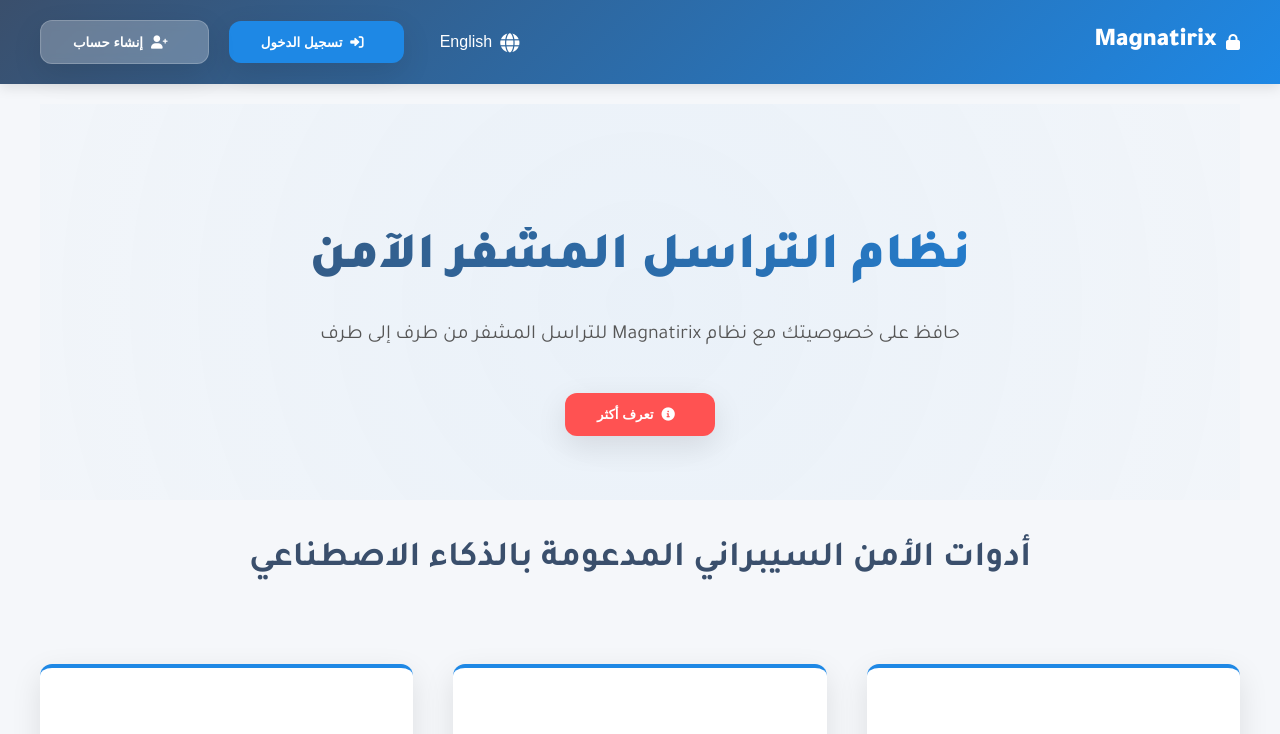
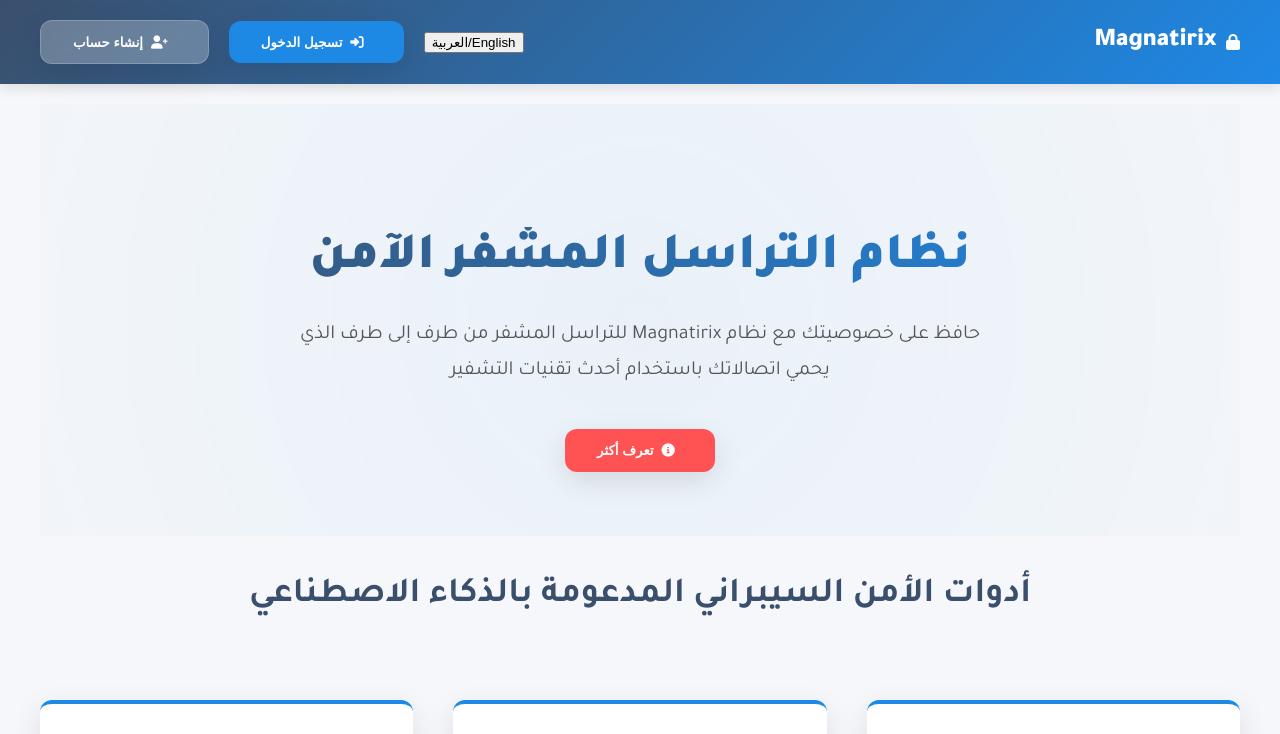
Before and after one commit to maryam24-7/Magnatirix, a website: page public/index.html in a window 1280 px wide. Shown: the top 734 px of the page. Drawn offline with Linux system fonts and the light colour scheme; files whose address does not match are found by name.

Commit message:
Update index.html

```diff
--- a/public/index.html
+++ b/public/index.html
@@ -476,10 +476,7 @@
                 <span class="logo">Magnatirix</span>
             </a>
             <div class="nav-actions">
-                <button class="language-switcher" id="languageToggle">
-                    <i class="fas fa-globe"></i>
-                    <span>English</span>
-                </button>
+                <button class="lang" id="lang-toggle">English/العربية</button>
                 <button class="btn btn-primary" id="loginButton">
                     <i class="fas fa-sign-in-alt"></i> <span class="btn-text">تسجيل الدخول</span>
                 </button>
@@ -597,7 +594,7 @@
         // معالجات أحداث لجميع الأزرار (احتياطية في حال عدم عمل الملفات الخارجية)
         document.addEventListener('DOMContentLoaded', function() {
             // زر تبديل اللغة
-            document.getElementById('languageToggle').addEventListener('click', function() {
+            document.getElementById('lang-toggle').addEventListener('click', function() {
                 console.log('تم النقر على زر تبديل اللغة');
                 // هنا يمكنك إضافة منطق تبديل اللغة
             });
```
